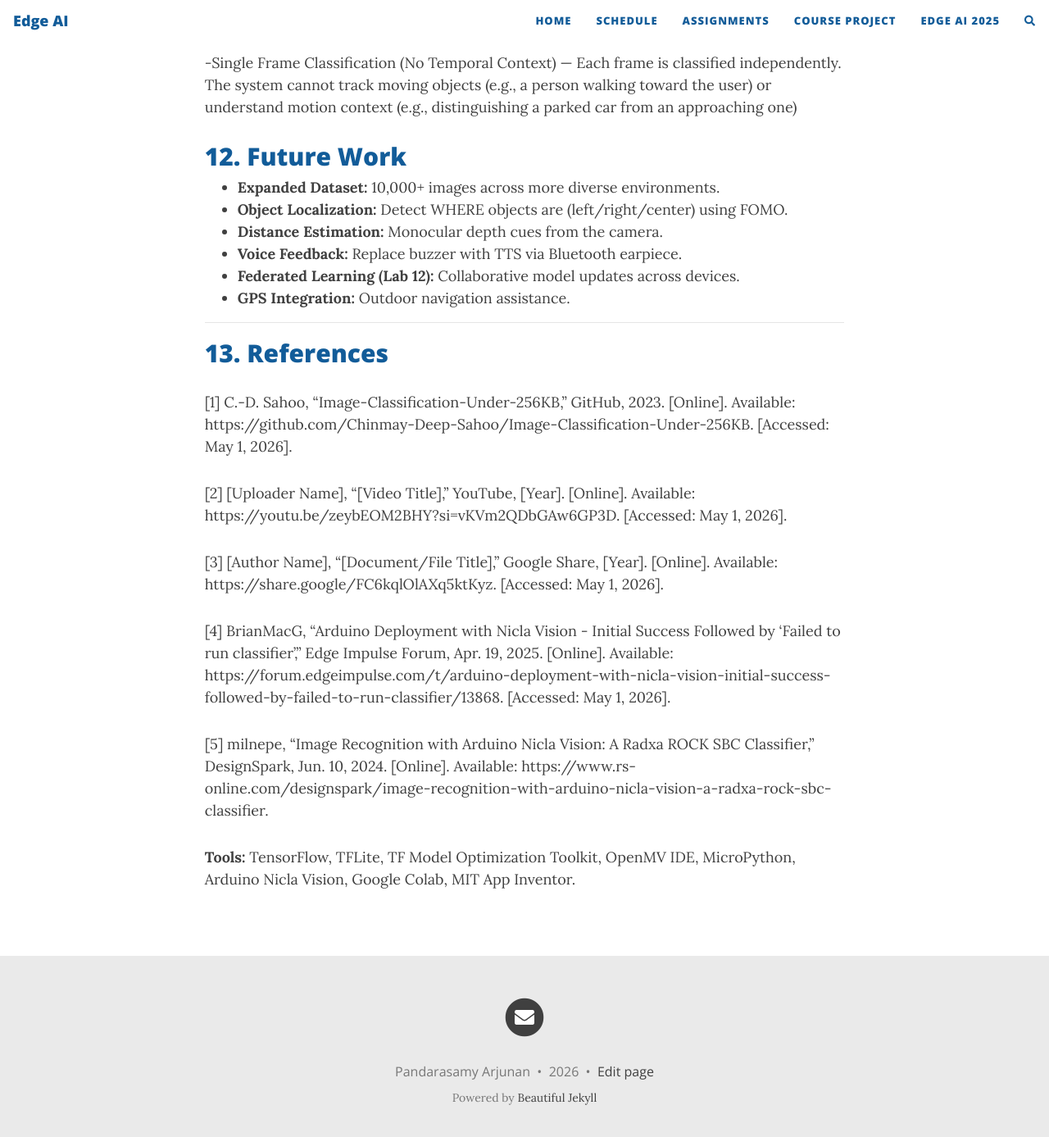
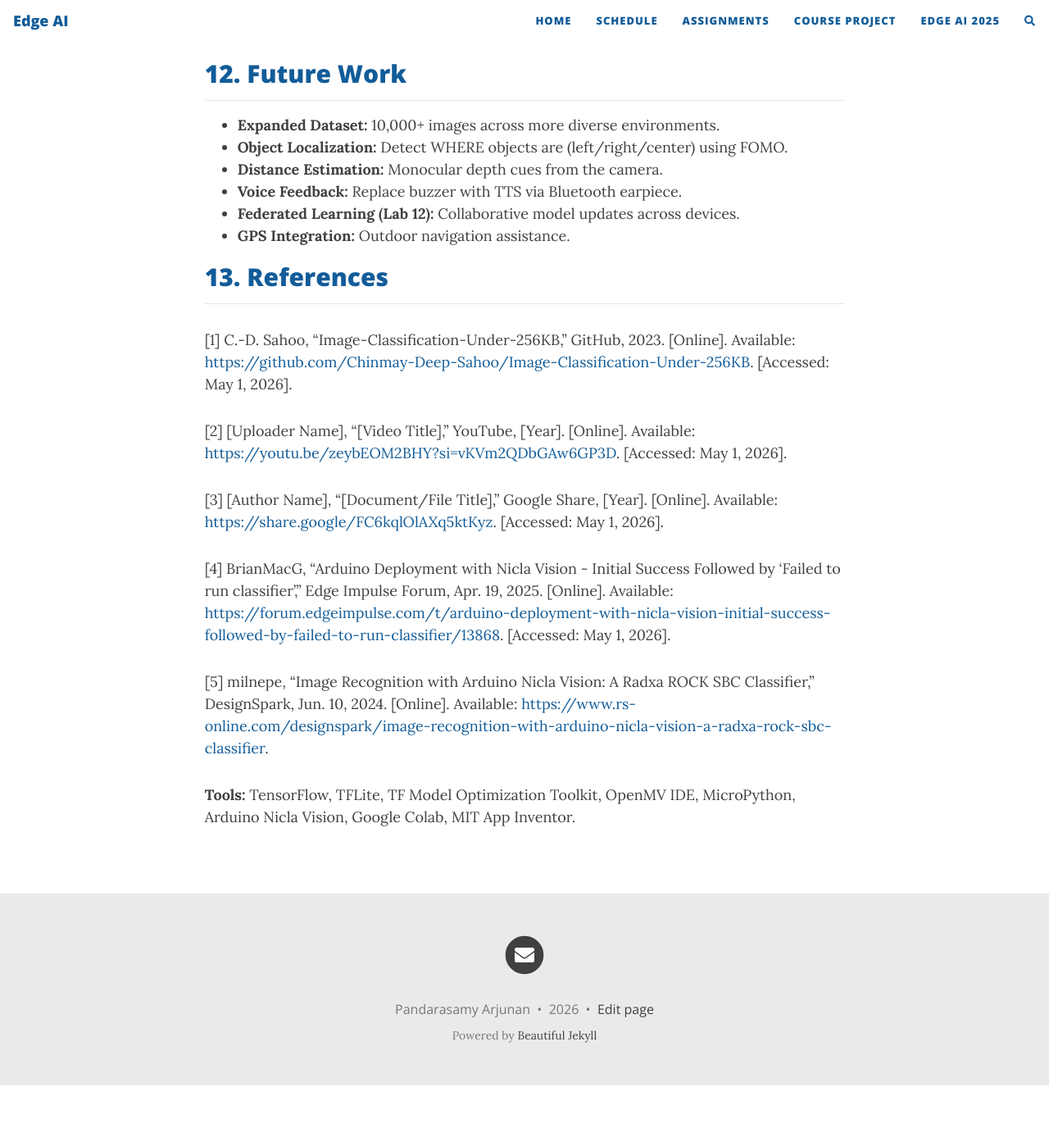
Before and after one commit to samy101/edge-ai-26, a Jekyll site: the page built from projects/wnavi.md, in a window 1280 px wide and 1400 px high, scrolled down 13006 px. Shown: the top 1387 px of the window at 82% size. Built offline with Jekyll 4.4.1, drawn with Linux system fonts in a browser that asks for light colours; nearby versions of some CDN libraries; comment, search, counter and statistics services are not loaded; after the commit the page ends 14330 px from its top, so only the background shows below that; some of the changed text lies outside the part shown.

Commit message:
up to 9 fix

````diff
--- a/projects/wnavi.md
+++ b/projects/wnavi.md
@@ -34,9 +35,10 @@ We propose an AI-powered wearable device that provides real-time object classifi
 | **Availability** | No internet/cloud dependency |
 | **Power** | Runs on battery for portable use |
 
----
 
 ## 2. Hardware Platform
+
+---
 
 ### 2.1 Arduino Nicla Vision
 
@@ -54,9 +56,10 @@ The Nicla Vision was chosen for its compact form factor, built-in camera, and na
 
 <!-- INSERT: Photo of hardware setup / helmet mount -->
 
----
 
 ## 3. System Architecture
+
+---
 
 ```
 ┌──────────┐    ┌───────────────┐    ┌──────────────┐    ┌──────────────┐
@@ -80,9 +83,10 @@ The Nicla Vision was chosen for its compact form factor, built-in camera, and na
 
 <!-- INSERT: System architecture diagram -->
 
----
 
 ## 4. Dataset
+
+---
 
 ### 4.1 Data Collection
 
@@ -147,9 +151,10 @@ These augmentations simulate real-world helmet camera variations: head tilts (ro
 <!-- INSERT: Data augmentation examples screenshot -->
 <!-- INSERT: Dataset distribution bar chart -->
 
----
 
 ## 5. Model Development Pipeline
+
+---
 
 ```
 Step 1: Data Collection & Augmentation
@@ -173,9 +178,10 @@ Step 9: INT8 TFLite Conversion & Calibration
 Step 10: Deploy to Arduino Nicla Vision
 ```
 
----
 
 ## 6. Model Training & Results
+
+---
 
 ### 6.1 Decision Tree Baseline
 
@@ -241,9 +247,10 @@ Dense(128, ReLU) → Dropout(0.3) → Dense(5, softmax)
 <!-- INSERT: Teacher MobileNetV2 training curves -->
 <!-- INSERT: Teacher MobileNetV2 confusion matrix -->
 
----
 
 ## 7. Model Compression Techniques
+
+---
 
 ### 7.1 Knowledge Distillation
 
@@ -344,9 +351,10 @@ converter.inference_output_type = tf.uint8
 
 **Final model:** ~120 KB INT8 TFLite — a **73x compression** from the 8.8 MB Teacher.
 
----
 
 ## 8. Model Comparison & Results
+
+---
 
 | Stage | Technique | Lab | Accuracy | Size | Parameters |
 |-------|-----------|-----|----------|------|-----------|
@@ -364,9 +372,10 @@ converter.inference_output_type = tf.uint8
 <!-- INSERT: Model size comparison bar chart -->
 <!-- INSERT: Final INT8 confusion matrix -->
 
----
 
 ## 9. Deployment
+
+---
 
 ### 9.1 Deployment Script (`main.py`)
 
@@ -404,9 +413,10 @@ while True:
 
 A BLE UART service (`6E400001-B5A3-F393-E0A9-E50E24DCCA9E`) sends detection results to a paired smartphone running an MIT App Inventor companion app.
 
----
 
 ## 10. Deployment Challenges & Solutions
+
+---
 
 ### Challenge 1: "Failed to Allocate Tensors"
 
@@ -450,9 +460,10 @@ A BLE UART service (`6E400001-B5A3-F393-E0A9-E50E24DCCA9E`) sends detection resu
 
 **Solution:** Replaced blocking sleep with a non-blocking `time.ticks_diff()` timer. Camera runs `sensor.snapshot()` at full speed (30+ FPS) while inference triggers only every 500ms.
 
----
 
 ## 11. Limitations
+
+---
 -Classification Only, No Localization — The model only tells what is in front (e.g., "obstacle") but not where it is (left, right, center) or how far it is. A blind user needs spatial awareness, not just object labels.
 
 -Limited Class Coverage — Only 5 classes are supported (clear_path, human, door, obstacle, stairs). Real-world environments contain many more hazards — vehicles, potholes, wet floors, traffic signals, animals — that the system cannot detect.
@@ -463,6 +474,8 @@ A BLE UART service (`6E400001-B5A3-F393-E0A9-E50E24DCCA9E`) sends detection resu
 
 ## 12. Future Work
 
+---
+
 - **Expanded Dataset:** 10,000+ images across more diverse environments.
 - **Object Localization:** Detect WHERE objects are (left/right/center) using FOMO.
 - **Distance Estimation:** Monocular depth cues from the camera.
@@ -470,17 +483,18 @@ A BLE UART service (`6E400001-B5A3-F393-E0A9-E50E24DCCA9E`) sends detection resu
 - **Federated Learning (Lab 12):** Collaborative model updates across devices.
 - **GPS Integration:** Outdoor navigation assistance.
 
----
 
 ## 13. References
-[1] C.-D. Sahoo, "Image-Classification-Under-256KB," GitHub, 2023. [Online]. Available: https://github.com/Chinmay-Deep-Sahoo/Image-Classification-Under-256KB. [Accessed: May 1, 2026].
 
-[2] [Uploader Name], "[Video Title]," YouTube, [Year]. [Online]. Available: https://youtu.be/zeybEOM2BHY?si=vKVm2QDbGAw6GP3D. [Accessed: May 1, 2026].
+---
+[1] C.-D. Sahoo, "Image-Classification-Under-256KB," GitHub, 2023. [Online]. Available: <https://github.com/Chinmay-Deep-Sahoo/Image-Classification-Under-256KB>. [Accessed: May 1, 2026].
 
-[3] [Author Name], "[Document/File Title]," Google Share, [Year]. [Online]. Available: https://share.google/FC6kqlOlAXq5ktKyz. [Accessed: May 1, 2026].
+[2] [Uploader Name], "[Video Title]," YouTube, [Year]. [Online]. Available: <https://youtu.be/zeybEOM2BHY?si=vKVm2QDbGAw6GP3D>. [Accessed: May 1, 2026].
 
-[4] BrianMacG, "Arduino Deployment with Nicla Vision - Initial Success Followed by 'Failed to run classifier'," Edge Impulse Forum, Apr. 19, 2025. [Online]. Available: https://forum.edgeimpulse.com/t/arduino-deployment-with-nicla-vision-initial-success-followed-by-failed-to-run-classifier/13868. [Accessed: May 1, 2026].
+[3] [Author Name], "[Document/File Title]," Google Share, [Year]. [Online]. Available: <https://share.google/FC6kqlOlAXq5ktKyz>. [Accessed: May 1, 2026].
 
-[5] milnepe, "Image Recognition with Arduino Nicla Vision: A Radxa ROCK SBC Classifier," DesignSpark, Jun. 10, 2024. [Online]. Available: https://www.rs-online.com/designspark/image-recognition-with-arduino-nicla-vision-a-radxa-rock-sbc-classifier.
+[4] BrianMacG, "Arduino Deployment with Nicla Vision - Initial Success Followed by 'Failed to run classifier'," Edge Impulse Forum, Apr. 19, 2025. [Online]. Available: <https://forum.edgeimpulse.com/t/arduino-deployment-with-nicla-vision-initial-success-followed-by-failed-to-run-classifier/13868>. [Accessed: May 1, 2026].
+
+[5] milnepe, "Image Recognition with Arduino Nicla Vision: A Radxa ROCK SBC Classifier," DesignSpark, Jun. 10, 2024. [Online]. Available: <https://www.rs-online.com/designspark/image-recognition-with-arduino-nicla-vision-a-radxa-rock-sbc-classifier>.
 
 **Tools:** TensorFlow, TFLite, TF Model Optimization Toolkit, OpenMV IDE, MicroPython, Arduino Nicla Vision, Google Colab, MIT App Inventor.
````
Also changed, not shown: other parts of projects/wnavi.md (+5 -4 lines), projects/air_bnc.md (+32 -12 lines), projects/language_recognition.md (+42 -24 lines).
